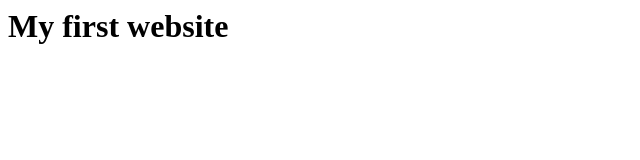
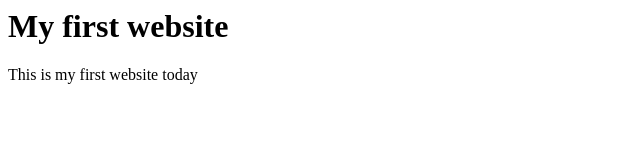
Before and after one commit to gowk0001/first-website, a plain HTML site: page index.html in a window 1280 px wide. Shown: the whole page, without its empty margins (0-640 px from the left). Drawn offline with Linux system fonts and the light colour scheme.

Commit message:
Update the index file with paragraph text

```diff
--- a/index.html
+++ b/index.html
@@ -1 +1,2 @@
 <h1>My first website</h1>
+<p>This is my first website today</p>
```
